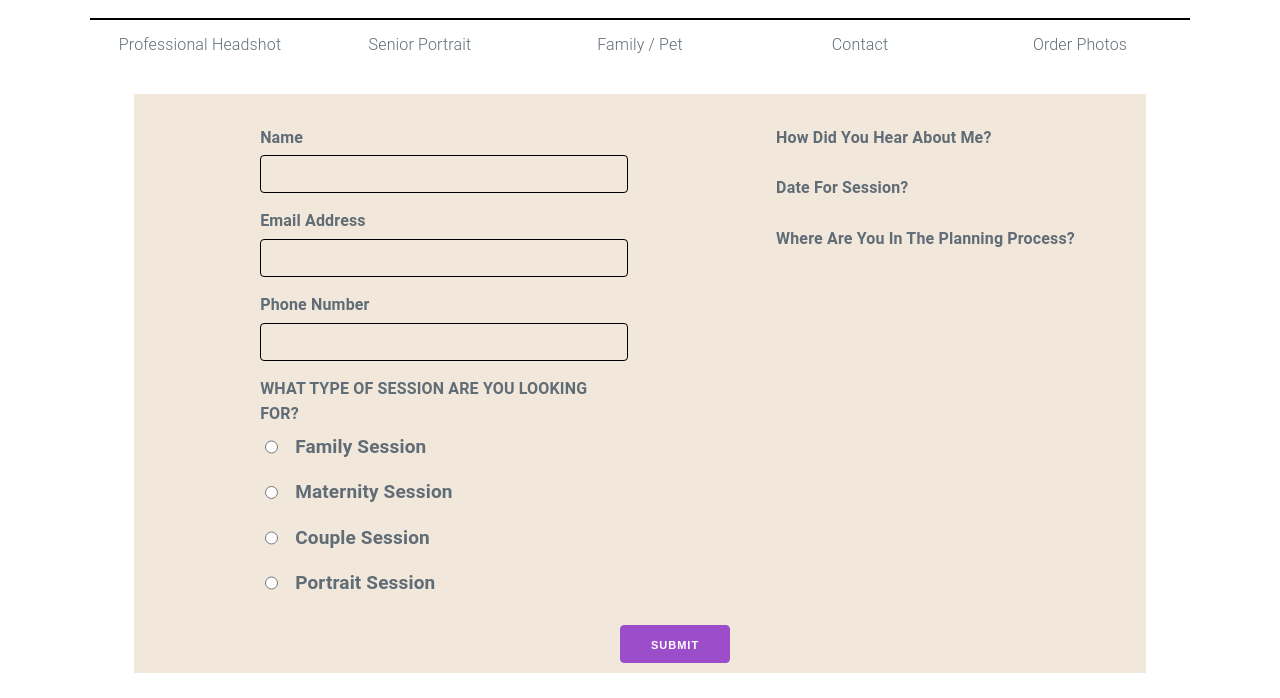
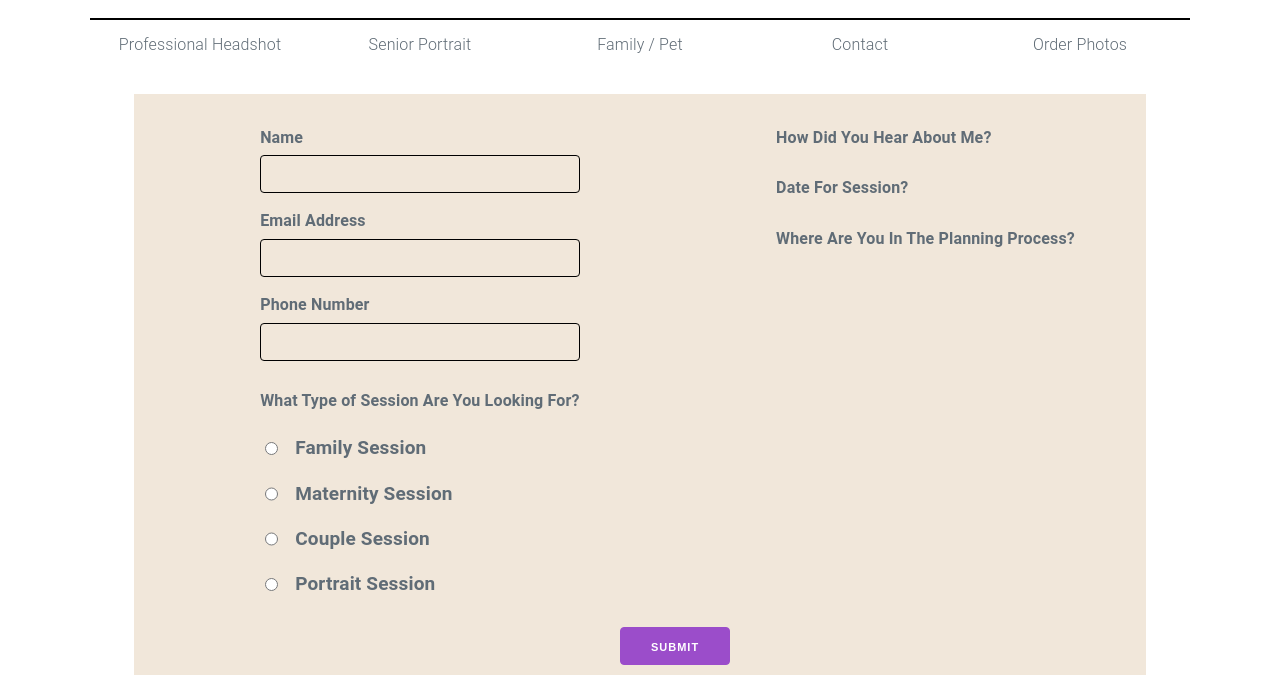
Before and after one commit to Boywondr84/M.Butler-Photo, a website: page index.html in a window 1280 px wide. Shown: the part 102-800 px from the top of the page. Drawn offline with nearby package versions, Linux system fonts and the light colour scheme.

Commit message:
small styling changes to form

```diff
--- a/index.html
+++ b/index.html
@@ -50,7 +50,9 @@
         <label for="phoneField">Phone Number</label>
         <input type="text" required=true id="phoneField">
 
-        <label for="reasonField">WHAT TYPE OF SESSION ARE YOU LOOKING FOR?</label>
+        <div id="reasonField">
+        <label for="reasonField">What Type of Session Are You Looking For?</label>
+        </div>
         <div class="contact-form-field">
           <input type="radio" id="reasonField" value="Family Session">
           <label for="reasonField">Family Session</label>
--- a/style.css
+++ b/style.css
@@ -42,6 +42,10 @@
   border: black 1px solid;
 }
 
+#reasonField {
+  padding: 12px 0 12px 0;
+}
+
 .contact-form-field {
   display: flex;
   margin-top: 3px;
```
